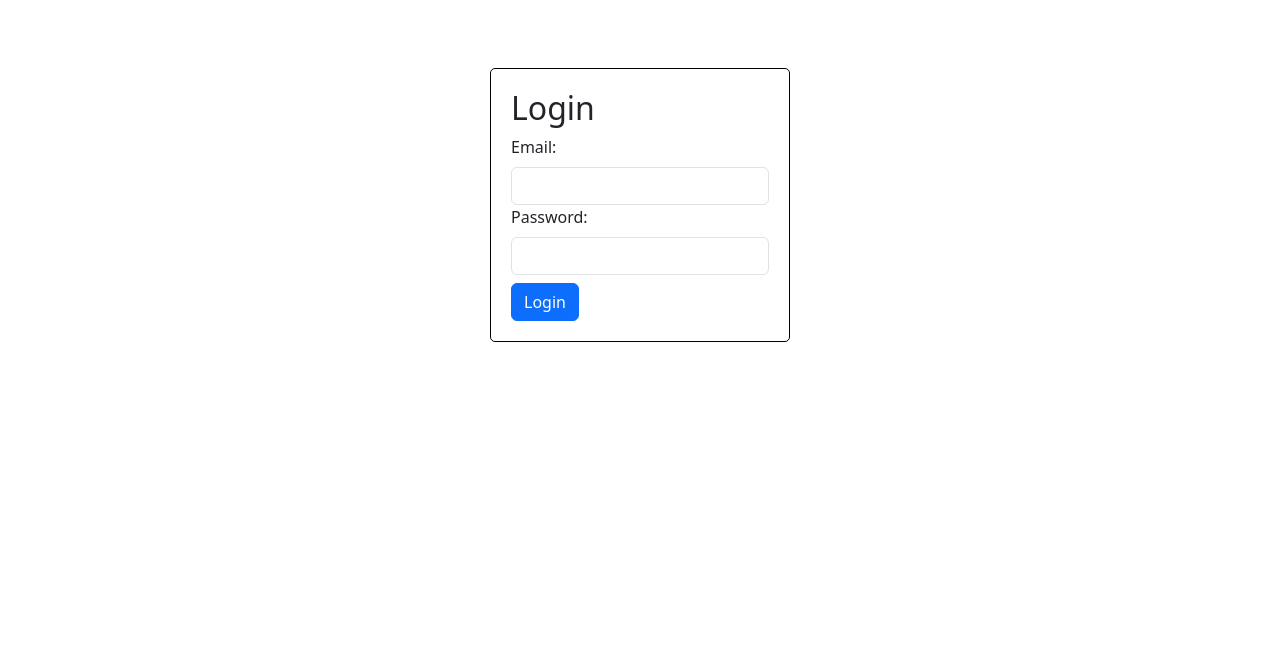
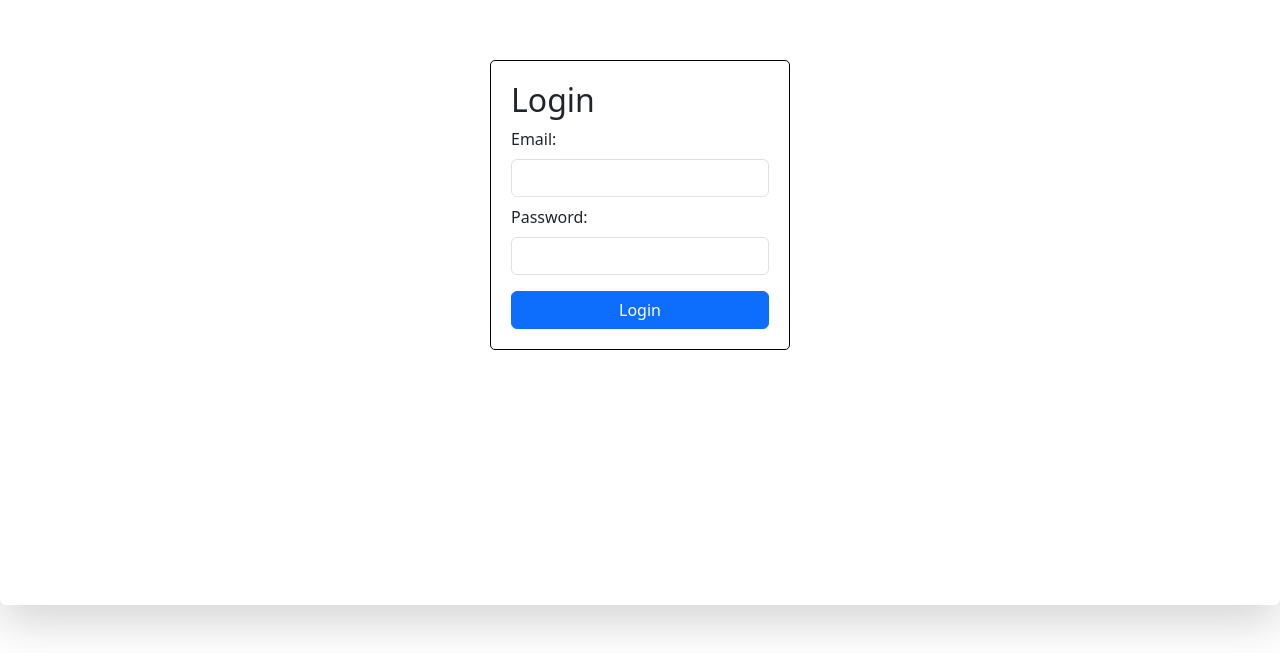
Before and after one commit to harshadatta099/TimeSheet_FrontEnd, a React (Vite) app: page / in a window 1280 px wide. Shown: the part 195-848 px from the top of the page. Before the commit the page ends 800 px from the top, so only its background shows below. Built offline with nearby package versions, Linux system fonts and the light colour scheme.

Commit message:
updated!

```diff
--- a/package.json
+++ b/package.json
@@ -10,6 +10,7 @@
     "preview": "vite preview"
   },
   "dependencies": {
+    "axios": "^1.4.0",
     "bootstrap": "^5.3.0",
     "react": "^18.2.0",
     "react-bootstrap": "^2.8.0",
--- a/src/components/TimeEntryForm.jsx
+++ b/src/components/TimeEntryForm.jsx
@@ -144,7 +144,6 @@ const TimeEntryForm = () => {
         month: "2-digit",
         year: "2-digit",
       });
-      // const formattedDate=currentDay.toISOString();
       console.log(formattedDate);
       return days[i] + " " + formattedDate;
     });
--- a/src/pages/HomePage.jsx
+++ b/src/pages/HomePage.jsx
@@ -1,6 +1,7 @@
-import React from 'react'
-import Header from '../components/Header'
-import TimeEntryForm from '../components/TimeEntryForm'
+import React from "react";
+import Header from "../components/Header";
+import TimeTrackerApp from "../components/TimeEntryForm";
+import TimeEntryForm from "../components/TimeEntryForm";
 const HomePage = () => {
   return (
     <div>
@@ -8,13 +9,15 @@ const HomePage = () => {
       <div className="container">
         <div className="row">
           <div className="col-12">
-            <h1>TimeSheet SMBXL</h1>
-            <TimeEntryForm/>
+            <h1 className="text-center mt-2">TimeSheet </h1>
+            <div className="mt-3">
+              <TimeTrackerApp />
             </div>
-            </div>
-            </div>
+          </div>
+        </div>
+      </div>
     </div>
-  )
-}
+  );
+};
 
-export default HomePage
+export default HomePage;
--- a/src/pages/LoginPage.jsx
+++ b/src/pages/LoginPage.jsx
@@ -1,5 +1,7 @@
 import React, { useState } from "react";
+import { useNavigate } from "react-router-dom";
 import { Form, Button, Alert } from "react-bootstrap";
+import axios from "axios";
 
 const LoginPage = () => {
   const [email, setEmail] = useState("");
@@ -7,6 +9,9 @@ const LoginPage = () => {
   const [emailError, setEmailError] = useState("");
   const [passwordError, setPasswordError] = useState("");
   const [showAlert, setShowAlert] = useState(false);
+  const [isSignup, setIsSignup] = useState(false); // Track if it's signup mode
+
+  const navigate = useNavigate();
 
   const validateForm = () => {
     let isValid = true;
@@ -28,22 +33,33 @@ const LoginPage = () => {
     return isValid;
   };
 
-  const handleSubmit = (e) => {
+  const handleSubmit = async (e) => {
     e.preventDefault();
 
     if (validateForm()) {
-      console.log("Logged in successfully");
-      console.log( email,password);
+      try {
+        const response = await axios.post("http://localhost:5070/login", {
+          email,
+          password,
+        });
 
+        console.log("Logged in successfully");
+        console.log(response.data); // If the server returns any data
+       if(response.data.status==="success"){
+        navigate("/home");
+      }
 
-      setEmail("");
-      setPassword("");
-      setShowAlert(true);
+        setEmail("");
+        setPassword("");
+        setShowAlert(true);
+      } catch (error) {
+        console.error("Login failed", error);
+      }
     }
   };
 
   return (
-    <div
+    <div className="shadow-lg p-3 mb-5 bg-white rounded"
       style={{
         display: "flex",
         justifyContent: "center",
@@ -75,7 +91,7 @@ const LoginPage = () => {
               {emailError}
             </Form.Control.Feedback>
           </Form.Group>
-          <Form.Group controlId="password">
+          <Form.Group controlId="password" className="mt-2">
             <Form.Label>Password:</Form.Label>
             <Form.Control
               type="password"
@@ -87,11 +103,11 @@ const LoginPage = () => {
               {passwordError}
             </Form.Control.Feedback>
           </Form.Group>
-          <Button variant="primary" type="submit" className="mt-2">
+          <Button variant="primary" type="submit" className="mt-3 w-100 ">
             Login
           </Button>
         </Form>
-        {showAlert && (
+        {/* {showAlert && (
           <Alert
             variant="success"
             onClose={() => setShowAlert(false)}
@@ -101,7 +117,7 @@ const LoginPage = () => {
           >
             <p>login success!</p>
           </Alert>
-        )}
+        )} */}
       </div>
     </div>
   );
```
Also changed, not shown: src/components/TimeEntryList.jsx (deleted, +0 -9 lines), src/assets/smbxlLogo.svg (added), src/auth/ProtectedRoute.js (added), src/auth/auth.js (added), 1 other file (tests, documents, lock files or other folders).
